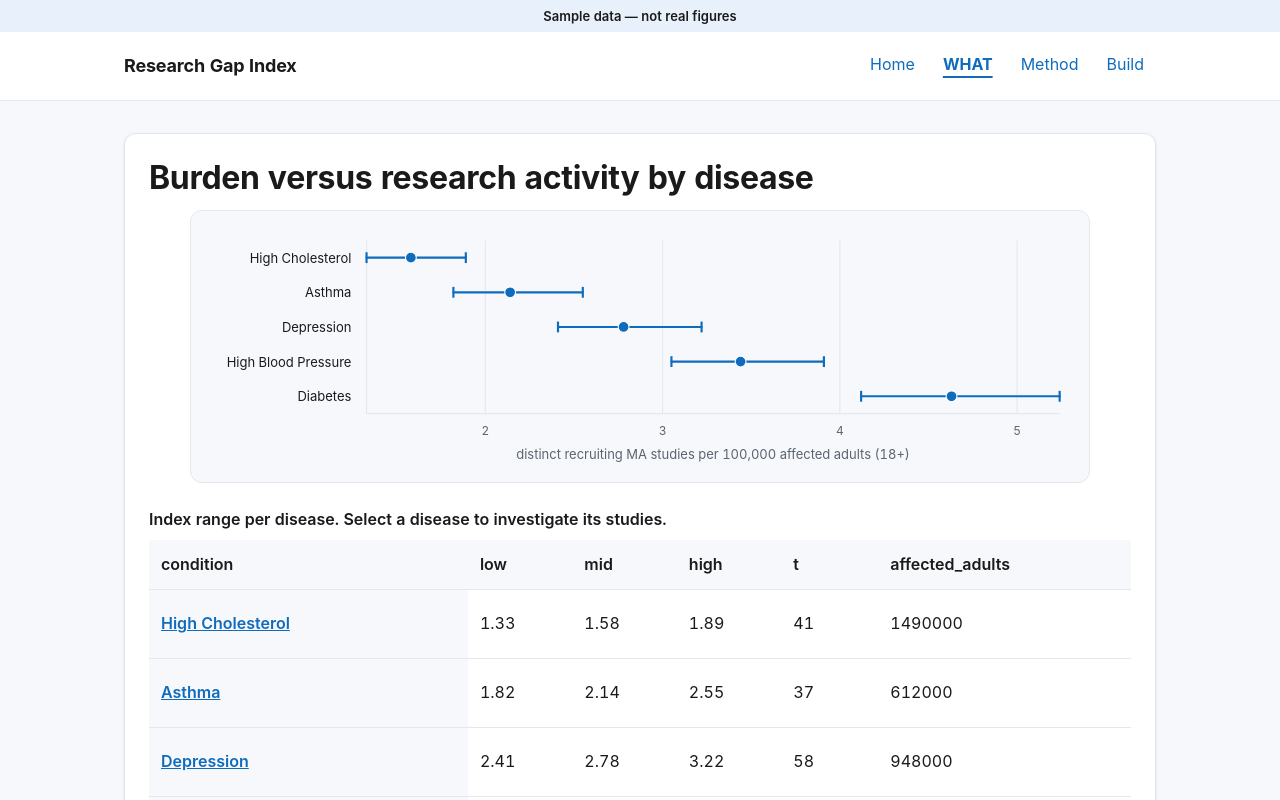
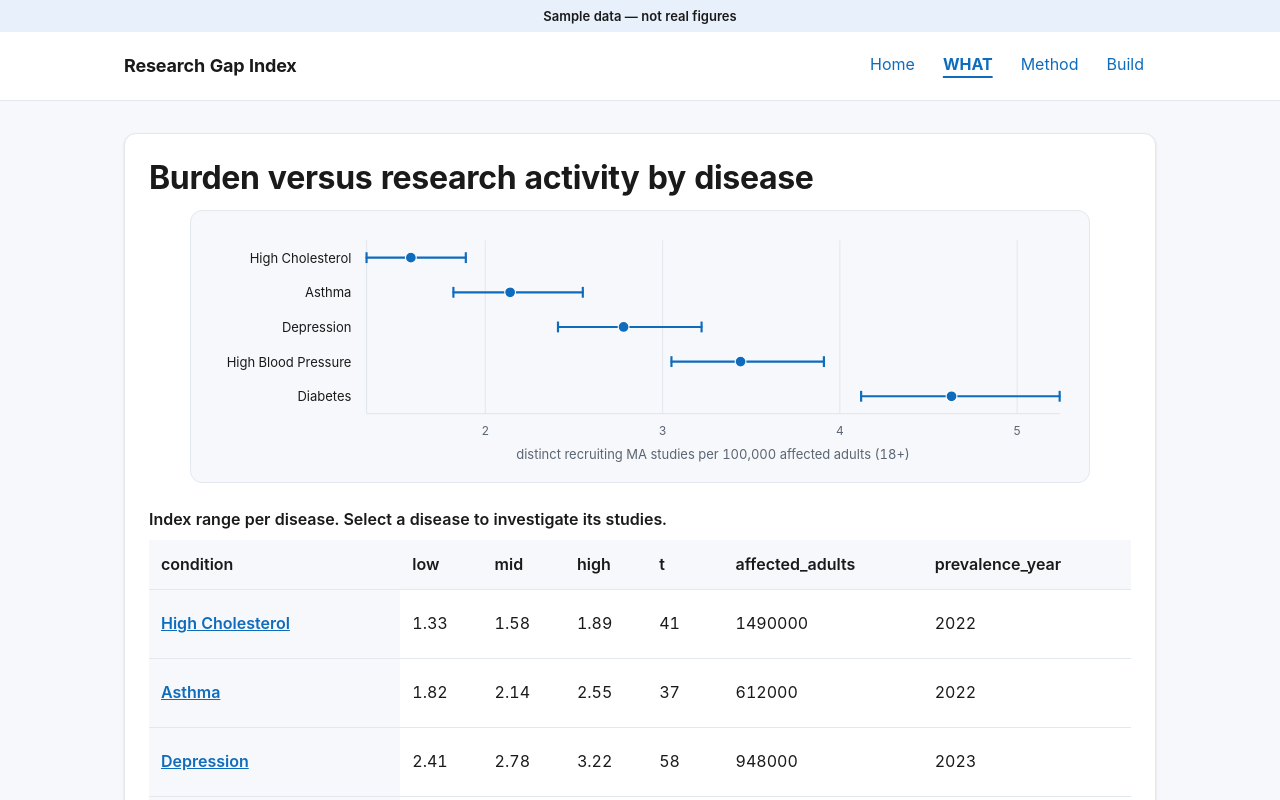
Before and after one commit to ethancfay/Optics, a React (Vite) app in the folder web/: page /what in a window 1280 px wide. Shown: the top 800 px of the page. Built offline with nearby package versions, Linux system fonts and the light colour scheme.

Commit message:
fix(what): restore prevalence_year column after merge (Req 6.1)

```diff
--- a/web/src/components/DotWhiskerChart.tsx
+++ b/web/src/components/DotWhiskerChart.tsx
@@ -331,12 +331,13 @@ function TextAlternative({ entries, tableId, onSelect }: TextAlternativeProps) {
             <th scope="col">high</th>
             <th scope="col">t</th>
             <th scope="col">affected_adults</th>
+            <th scope="col">prevalence_year</th>
           </tr>
         </thead>
         <tbody>
           {entries.length === 0 ? (
             <tr>
-              <td colSpan={6}>No diseases are available</td>
+              <td colSpan={7}>No diseases are available</td>
             </tr>
           ) : (
             entries.map((entry, index) => {
@@ -364,6 +365,7 @@ function TextAlternative({ entries, tableId, onSelect }: TextAlternativeProps) {
                   <td>{displayNumber(entry.high)}</td>
                   <td>{displayNumber(entry.t)}</td>
                   <td>{displayNumber(entry.affected_adults)}</td>
+                  <td>{displayText(entry.prevalence_year)}</td>
                 </tr>
               );
             })
```
